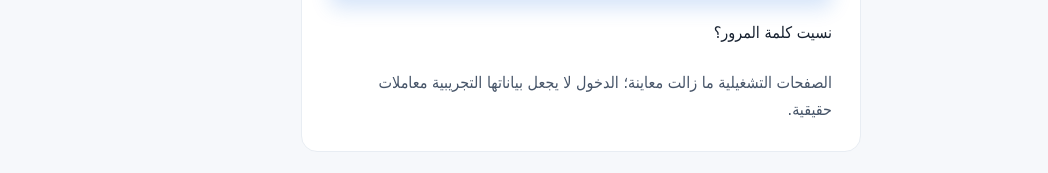
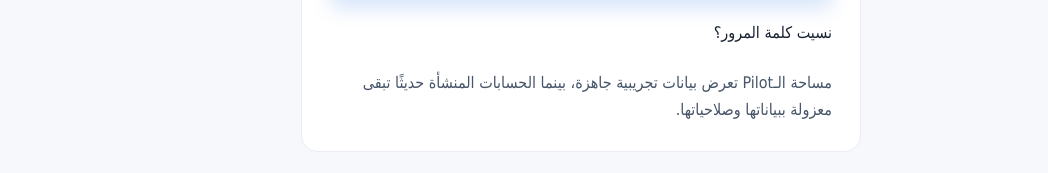
Before and after one commit to a1medianet/a1-mobi, a Next.js app: page /ar/login in a window 1280 px wide. Shown: the part 586-759 px from the top of the page, without its empty margins (232-1280 px from the left). Built offline with nearby package versions, Linux system fonts and the light colour scheme; no server answers.

Commit message:
feat(auth): prefill trial tenant and owner email on sign-in

```diff
--- a/src/components/login-form.tsx
+++ b/src/components/login-form.tsx
@@ -24,7 +24,7 @@ const copy = {
     preview: "فتح معاينة التطبيق",
     security: "أمان الحساب",
     recover: "نسيت كلمة المرور؟",
-    note: "الصفحات التشغيلية ما زالت معاينة؛ الدخول لا يجعل بياناتها التجريبية معاملات حقيقية.",
+    note: "مساحة الـPilot تعرض بيانات تجريبية جاهزة، بينما الحسابات المنشأة حديثًا تبقى معزولة ببياناتها وصلاحياتها.",
   },
   en: {
     title: "Sign in to your store",
@@ -46,11 +46,11 @@ const copy = {
     preview: "Open app preview",
     security: "Account security",
     recover: "Forgot password?",
-    note: "Operational pages remain previews; signing in does not turn sample data into real transactions.",
+    note: "The Pilot workspace includes ready sample data, while newly provisioned accounts remain isolated by tenant and permissions.",
   },
 } as const;
 
-export function LoginForm({ locale }: { locale: "ar" | "en" }) {
+export function LoginForm({ locale, initialTenant = "", initialEmail = "" }: { locale: "ar" | "en"; initialTenant?: string; initialEmail?: string }) {
   const t = copy[locale];
   const [active, setActive] = useState(false);
   const [checking, setChecking] = useState(true);
@@ -168,11 +168,11 @@ export function LoginForm({ locale }: { locale: "ar" | "en" }) {
       </p>
     </div> : <form onSubmit={submit} style={{ display: "grid", gap: 20 }}>
       <label>{t.tenant}
-        <input name="tenant" autoComplete="organization" required maxLength={80}
+        <input name="tenant" defaultValue={initialTenant} autoComplete="organization" required maxLength={80}
           pattern="[a-zA-Z0-9-]+" dir="ltr" style={inputStyle} />
       </label>
       <label>{t.email}
-        <input name="email" type="email" autoComplete="username" required
+        <input name="email" defaultValue={initialEmail} type="email" autoComplete="username" required
           maxLength={254} dir="ltr" style={inputStyle} />
       </label>
       <label>{t.password}
```
